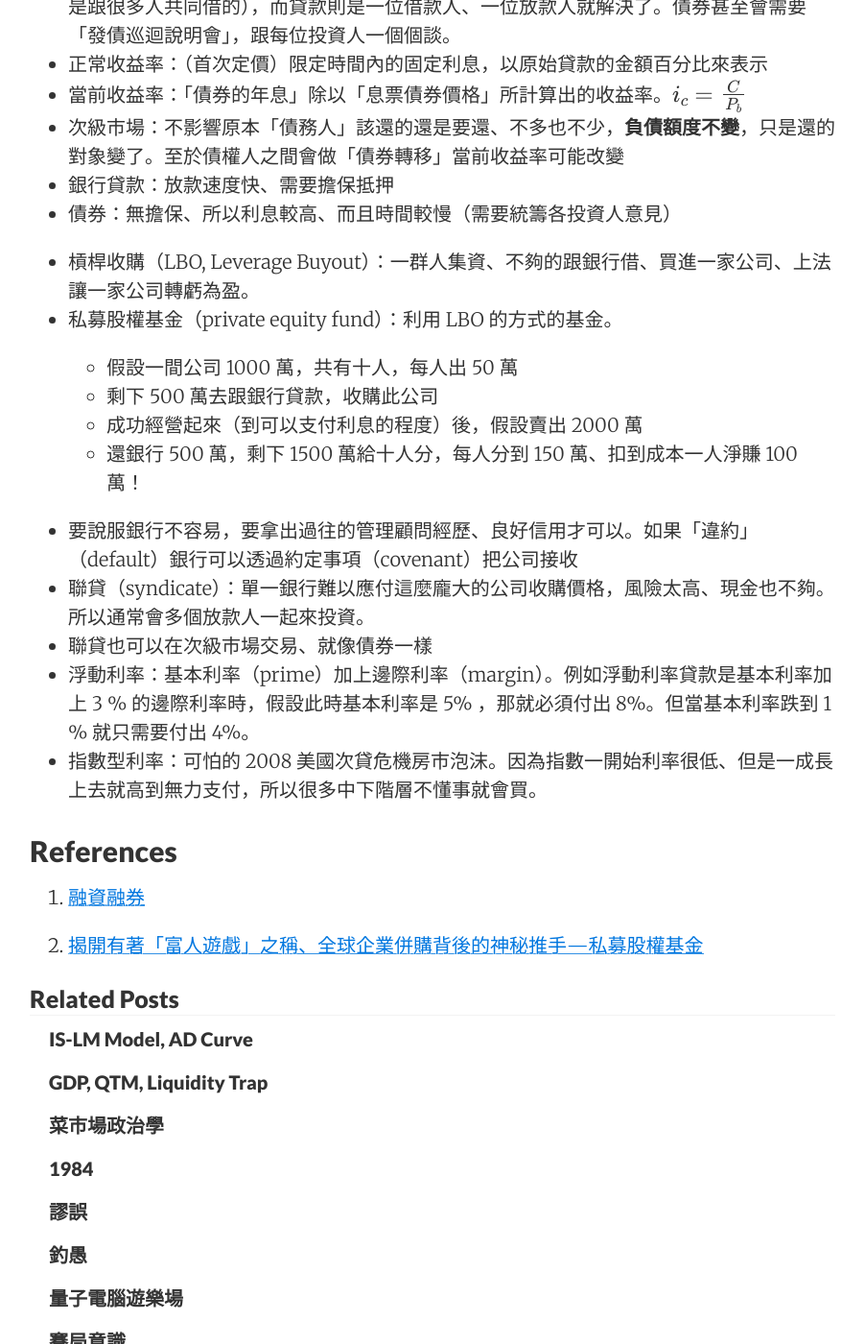
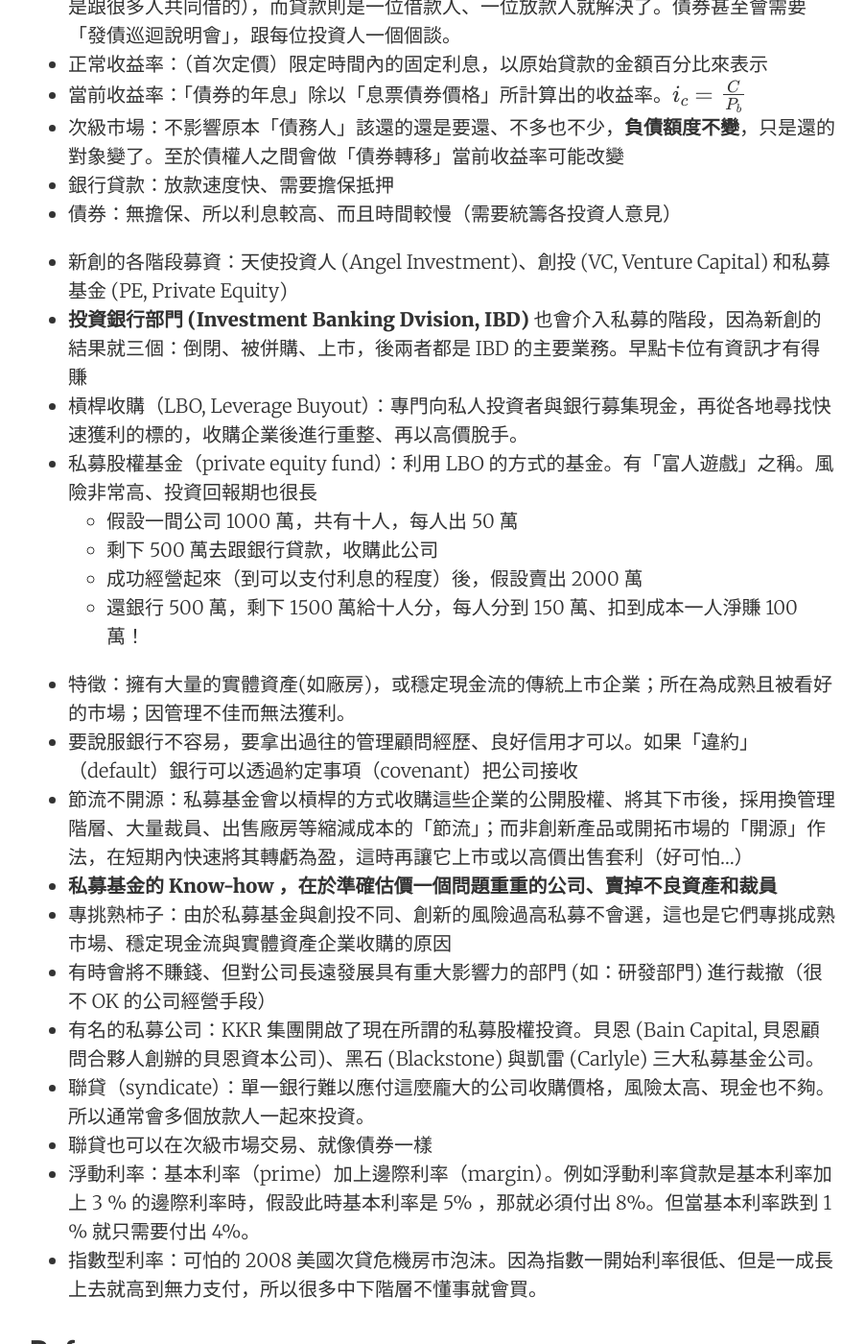
Before and after one commit to AdrianHsu/AdrianHsu.github.io, a Jekyll site: the page built from _posts/2019-1-6-man-vs-markets.md, in a window 1280 px wide and 1400 px high, scrolled down 3964 px. Shown: the whole window at 96% size, without its empty margins (189-1091 px from the left). Built offline with Jekyll 4.4.1, drawn with Linux system fonts in a browser that asks for light colours; nearby versions of some CDN libraries; formulas are drawn with MathJax 3; comment, search, counter and statistics services are not loaded.

Commit message:
blog push

```diff
--- a/_posts/2019-1-6-man-vs-markets.md
+++ b/_posts/2019-1-6-man-vs-markets.md
@@ -133,14 +133,21 @@ X / 60000 = 120%，X = 72 塊，主管機關訂定的擔保維持率 = 120%
 
 
 
-* 槓桿收購（LBO, Leverage Buyout）：一群人集資、不夠的跟銀行借、買進一家公司、上法讓一家公司轉虧為盈。
-* 私募股權基金（private equity fund）：利用 LBO 的方式的基金。
-
+* 新創的各階段募資：天使投資人 (Angel Investment)、創投 (VC, Venture Capital) 和私募基金 (PE, Private Equity)
+* **投資銀行部門 (Investment Banking Dvision, IBD)** 也會介入私募的階段，因為新創的結果就三個：倒閉、被併購、上市，後兩者都是 IBD 的主要業務。早點卡位有資訊才有得賺
+* 槓桿收購（LBO, Leverage Buyout）：專門向私人投資者與銀行募集現金，再從各地尋找快速獲利的標的，收購企業後進行重整、再以高價脫手。
+* 私募股權基金（private equity fund）：利用 LBO 的方式的基金。有「富人遊戲」之稱。風險非常高、投資回報期也很長
   * 假設一間公司 1000 萬，共有十人，每人出 50 萬
   * 剩下 500 萬去跟銀行貸款，收購此公司
   * 成功經營起來（到可以支付利息的程度）後，假設賣出 2000 萬
   * 還銀行 500 萬，剩下 1500 萬給十人分，每人分到 150 萬、扣到成本一人淨賺 100 萬！
+* 特徵：擁有大量的實體資產(如廠房)，或穩定現金流的傳統上市企業；所在為成熟且被看好的市場；因管理不佳而無法獲利。
 * 要說服銀行不容易，要拿出過往的管理顧問經歷、良好信用才可以。如果「違約」（default）銀行可以透過約定事項（covenant）把公司接收
+* 節流不開源：私募基金會以槓桿的方式收購這些企業的公開股權、將其下市後，採用換管理階層、大量裁員、出售廠房等縮減成本的「節流」；而非創新產品或開拓市場的「開源」作法，在短期內快速將其轉虧為盈，這時再讓它上市或以高價出售套利（好可怕...）
+* **私募基金的 Know-how ，在於準確估價一個問題重重的公司、賣掉不良資產和裁員**
+* 專挑熟柿子：由於私募基金與創投不同、創新的風險過高私募不會選，這也是它們專挑成熟市場、穩定現金流與實體資產企業收購的原因
+* 有時會將不賺錢、但對公司長遠發展具有重大影響力的部門 (如：研發部門) 進行裁撤（很不 OK 的公司經營手段）
+* 有名的私募公司：KKR 集團開啟了現在所謂的私募股權投資。貝恩 (Bain Capital, 貝恩顧問合夥人創辦的貝恩資本公司)、黑石 (Blackstone) 與凱雷 (Carlyle) 三大私募基金公司。
 * 聯貸（syndicate）：單一銀行難以應付這麼龐大的公司收購價格，風險太高、現金也不夠。所以通常會多個放款人一起來投資。
 * 聯貸也可以在次級市場交易、就像債券一樣
 * 浮動利率：基本利率（prime）加上邊際利率（margin）。例如浮動利率貸款是基本利率加上 3 % 的邊際利率時，假設此時基本利率是 5% ，那就必須付出 8%。但當基本利率跌到  1 % 就只需要付出 4%。
```
